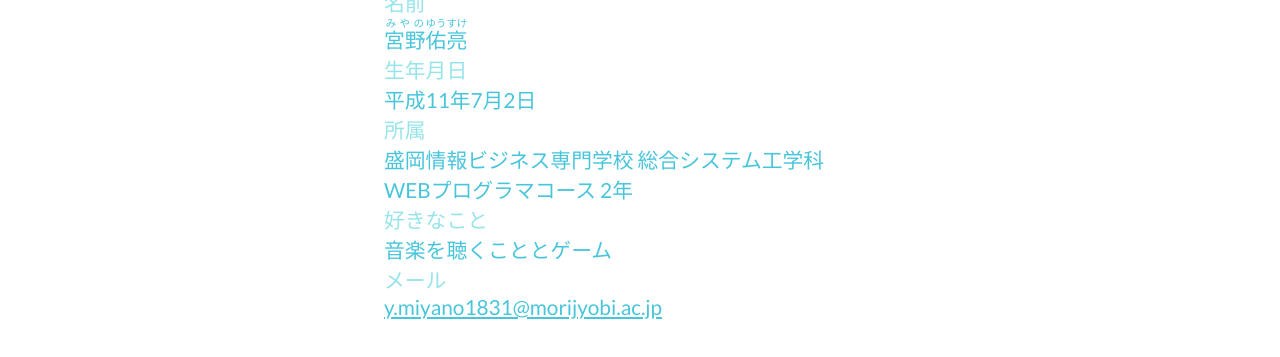
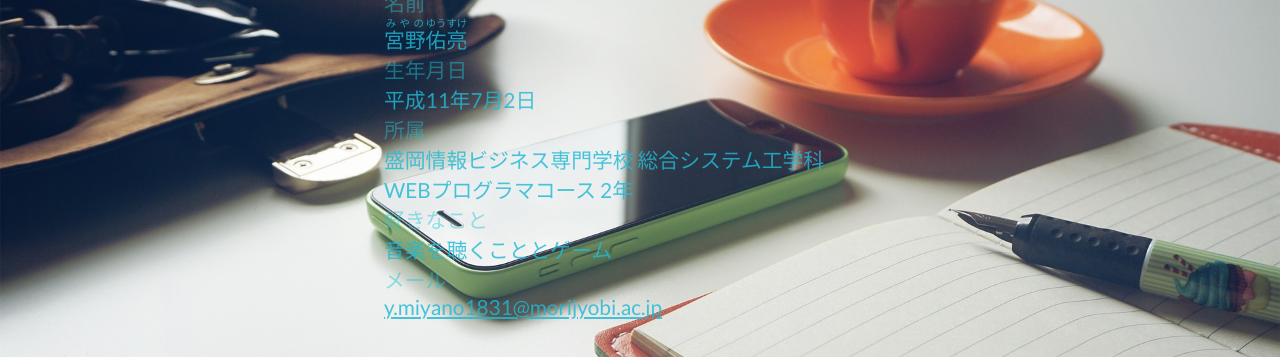
Before and after one commit to MiyanoYusuke/MiyanoYusuke.github.io-, a plain HTML site: page index.html in a window 1280 px wide. Shown: the part 155-512 px from the top of the page. Drawn offline with Linux system fonts and the light colour scheme.

Commit message:
Update index.html

```diff
--- a/index.html
+++ b/index.html
@@ -10,7 +10,7 @@
     padding: 0;
 }
 body {
-    background-image: url(img/背景.jpg);
+    background-image: url(背景.jpg);
     background-repeat: no-repeat;
     background-size: cover;
     background-attachment: fixed;
```
